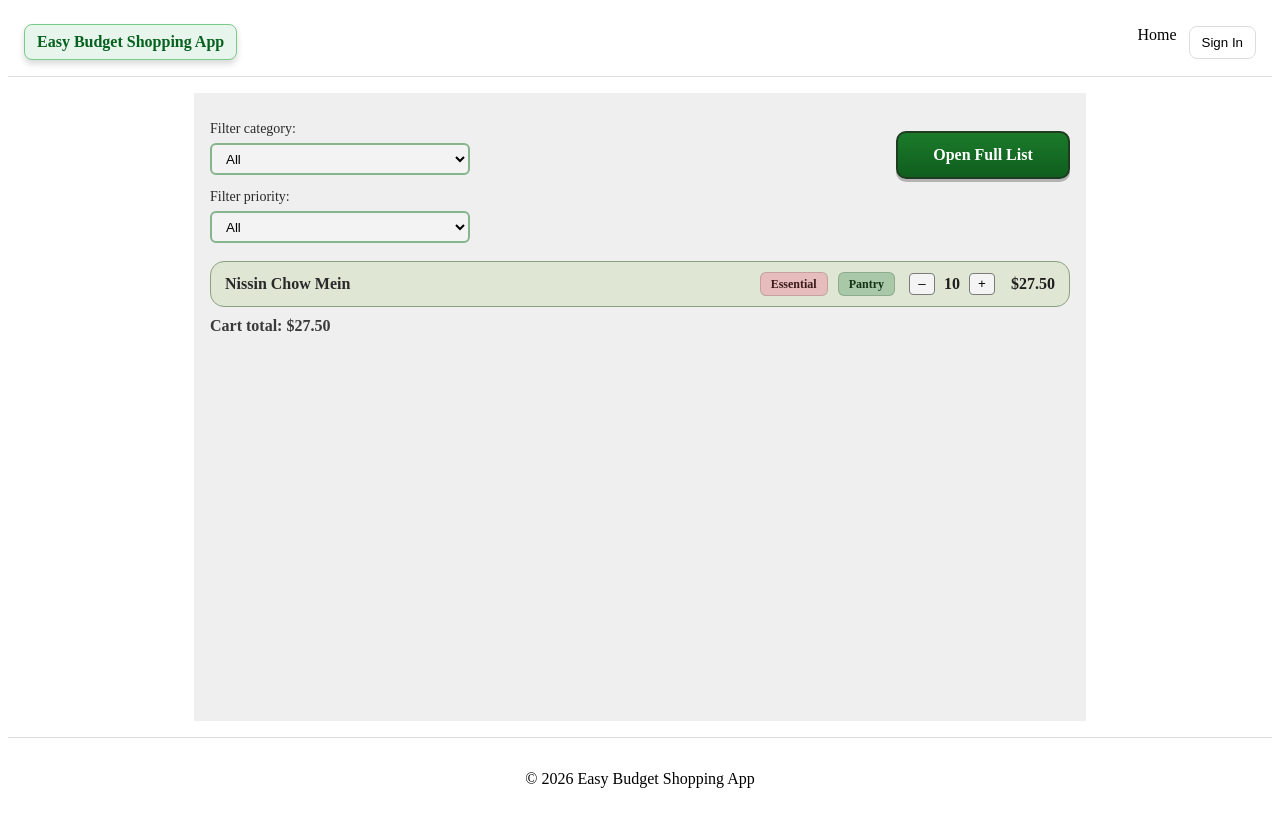
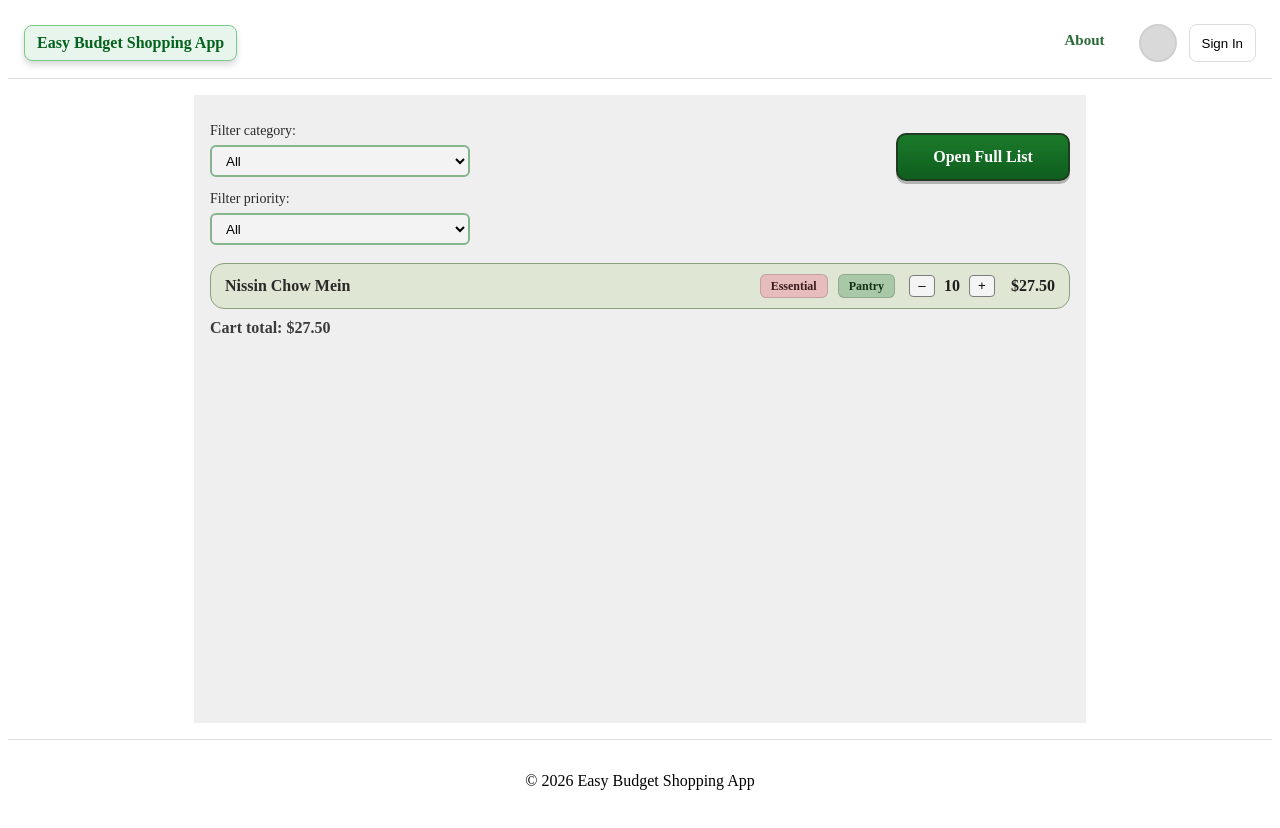
Before and after one commit to RhainUnity/TT-Final-Project-FrontEnd, a React (Vite) app: page / in a window 1280 px wide. Built offline with nearby package versions, Linux system fonts and the light colour scheme.

Commit message:
2-3-2026_1

```diff
--- a/src/components/App/App.jsx
+++ b/src/components/App/App.jsx
@@ -8,6 +8,7 @@ import Main from "../Main/Main";
 import Profile from "../Profile/Profile";
 import Footer from "../Footer/Footer";
 import FullList from "../FullList/FullList";
+import About from "../About/About";
 
 import LoginModal from "../Modals/LoginModal/LoginModal";
 import RegisterModal from "../Modals/RegisterModal/RegisterModal";
@@ -17,6 +18,8 @@ function App() {
 
   const [isLoginOpen, setIsLoginOpen] = useState(false);
   const [isRegisterOpen, setIsRegisterOpen] = useState(false);
+
+  const [avatarUrl, setAvatarUrl] = useState("null");
 
   const [items, setItems] = useState([
     {
@@ -49,12 +52,17 @@ function App() {
     <div className="page">
       <Header
         isLoggedIn={isLoggedIn}
+        avatarUrl={avatarUrl}
         onOpenLogin={openLogin}
-        onSignOut={() => setIsLoggedIn(false)}
+        onSignOut={() => {
+          setIsLoggedIn(false);
+          setAvatarUrl("null");
+        }}
       />
 
       <main className="page__content">
         <Routes>
+          <Route path="/about" element={<About />} />
           {/* Stage 1: allow navigation even if "logged out" */}
           <Route path="/profile" element={<Profile />} />
 
@@ -84,6 +92,11 @@ function App() {
         isOpen={isRegisterOpen}
         onClose={closeAllModals}
         onOpenLogin={openLogin}
+        onRegister={({ avatarUrl }) => {
+          setIsLoggedIn(true);
+          setAvatarUrl(avatarUrl || "null");
+          closeAllModals();
+        }}
       />
     </div>
   );
--- a/src/components/Header/Header.css
+++ b/src/components/Header/Header.css
@@ -8,28 +8,17 @@
   border-bottom: 1px solid #ddd;
 }
 
-/* .header__logo {
-  text-decoration: none;
-  font-weight: 700;
-  color: #05611e;
-} */
-
 .header__logo {
   text-decoration: none;
   font-weight: 700;
   font-size: 16px; /* you can tweak */
   color: #05611e;
 
-  /* pill box */
-  background: #e8f5ec; /* light green background */
-  border: 1px solid #7acb8a; /* green border */
-  border-radius: 8px; /* <-- your 8px radius */
-  padding: 8px 12px; /* <-- 8px vertical padding */
-
-  /* subtle pop shadow */
+  background: #e8f5ec;
+  border: 1px solid #7acb8a;
+  border-radius: 8px;
+  padding: 8px 12px;
   box-shadow: 0 4px 6px rgba(0, 0, 0, 0.15);
-
-  /* polish */
   display: inline-block;
 }
 
@@ -50,3 +39,48 @@
   border-radius: 8px;
   cursor: pointer;
 }
+
+.header__link--about {
+  font-weight: 600;
+  font-size: 15px;
+  color: #2a6a37;
+  padding: 8px 12px;
+}
+
+.header__avatar-link {
+  display: inline-flex;
+  align-items: center;
+  justify-content: center;
+  margin-left: 10px;
+  text-decoration: none;
+  background: transparent;
+  border: none;
+  padding: 0;
+  cursor: pointer;
+}
+
+.header__avatar {
+  width: 34px;
+  height: 34px;
+  border-radius: 50%;
+  border: 2px solid #85b48d;
+  background: #e9e9e9; /* default light gray */
+  box-shadow: 0 2px 0 rgba(0, 0, 0, 0.2);
+  overflow: hidden;
+  display: inline-flex;
+  align-items: center;
+  justify-content: center;
+}
+
+.header__avatar--empty {
+  background: #d9d9d9; /* slightly darker gray when not signed in */
+  border-color: #cfcfcf;
+  box-shadow: none;
+}
+
+.header__avatar-img {
+  width: 100%;
+  height: 100%;
+  object-fit: cover;
+  display: block;
+}
--- a/src/components/Header/Header.jsx
+++ b/src/components/Header/Header.jsx
@@ -2,7 +2,7 @@
 import { Link, NavLink } from "react-router-dom";
 import "./Header.css";
 
-function Header({ isLoggedIn, onOpenLogin, onSignOut }) {
+function Header({ isLoggedIn, avatarUrl, onOpenLogin, onSignOut }) {
   return (
     <header className="header">
       <Link to="/" className="header__logo">
@@ -10,19 +10,43 @@ function Header({ isLoggedIn, onOpenLogin, onSignOut }) {
       </Link>
 
       <nav className="header__nav">
-        <NavLink to="/" className="header__link">
-          Home
+        <NavLink to="/about" className="header__link header__link--about">
+          About
         </NavLink>
 
+        {/* Avatar area */}
         {isLoggedIn ? (
-          <>
-            <NavLink to="/profile" className="header__link">
-              Profile
-            </NavLink>
-            <button className="header__btn" type="button" onClick={onSignOut}>
-              Sign Out
-            </button>
-          </>
+          <NavLink
+            to="/profile"
+            className="header__avatar-link"
+            aria-label="Profile"
+          >
+            <span className="header__avatar">
+              {avatarUrl ? (
+                <img
+                  className="header__avatar-img"
+                  src={avatarUrl}
+                  alt="Profile avatar"
+                />
+              ) : null}
+            </span>
+          </NavLink>
+        ) : (
+          <button
+            type="button"
+            className="header__avatar-link header__avatar-btn"
+            onClick={onOpenLogin}
+            aria-label="Sign in"
+            title="Sign in"
+          >
+            <span className="header__avatar header__avatar--empty" />
+          </button>
+        )}
+
+        {isLoggedIn ? (
+          <button className="header__btn" type="button" onClick={onSignOut}>
+            Sign Out
+          </button>
         ) : (
           <button className="header__btn" type="button" onClick={onOpenLogin}>
             Sign In
```
Also changed, not shown: src/components/Main/Main.jsx (+0 -31 lines).
